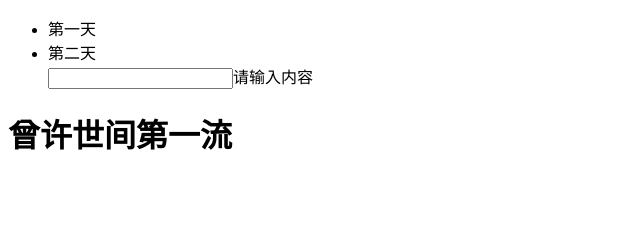
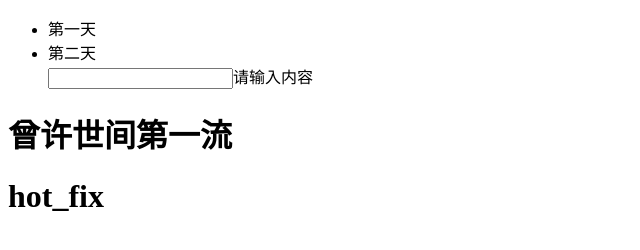
Before and after one commit to heisgenius/forgit, a plain HTML site: page index.html in a window 1280 px wide. Shown: the whole page, without its empty margins (0-640 px from the left). Drawn offline with Linux system fonts and the light colour scheme.

Commit message:
hot_fix_branch

```diff
--- a/index.html
+++ b/index.html
@@ -12,4 +12,6 @@
 	</ul>
 </body>
 <h1>曾许世间第一流</h1>
+<h1>hot_fix</h1>
+
 </html>
```
